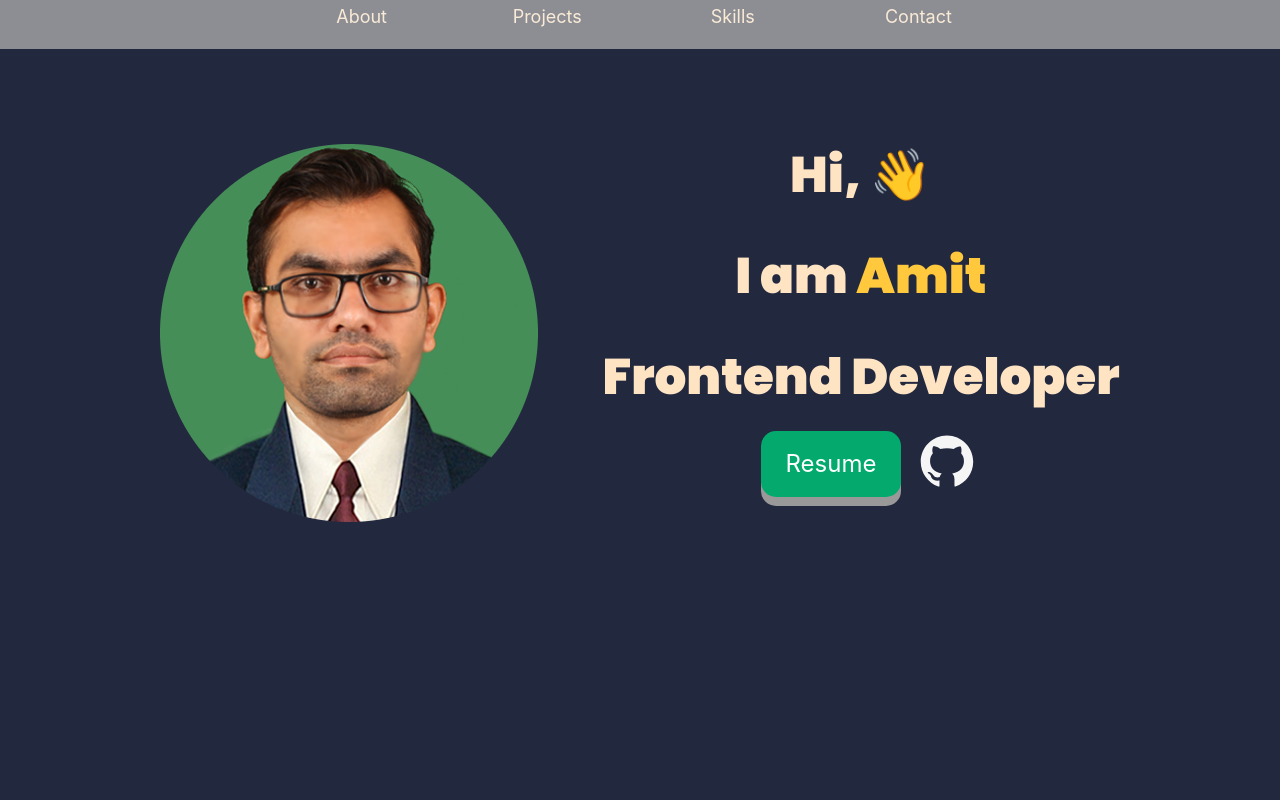
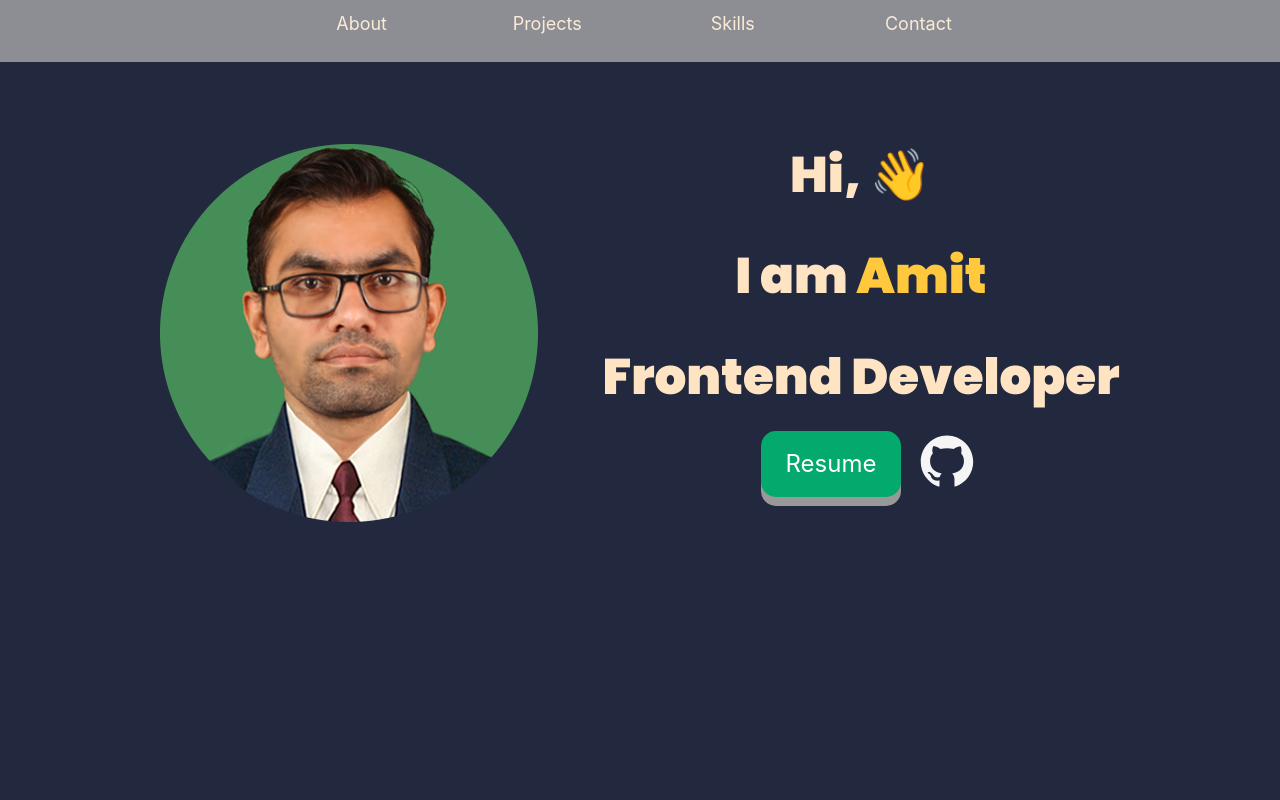
Before and after one commit to amit05c/portfolio, a React (Create React App) app: page / in a window 1280 px wide. Shown: the top 800 px of the page. Built offline with nearby package versions, Linux system fonts and the light colour scheme.

Commit message:
navbar update

```diff
--- a/src/Components/navbar.module.css
+++ b/src/Components/navbar.module.css
@@ -24,7 +24,7 @@
   width: 12%;
   /* height: 20px; */
   border-radius: 5%;
-  padding: 1.5%;
+  padding: 2%;
   margin-top: -1rem;
   font-size: large;
   /* border: 1px solid red; */
```
